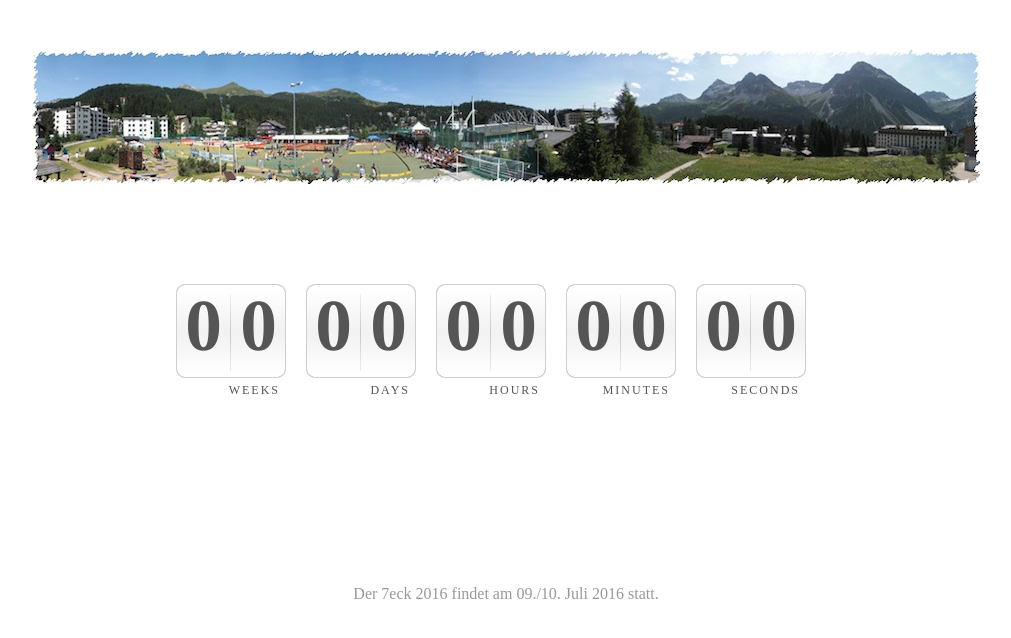
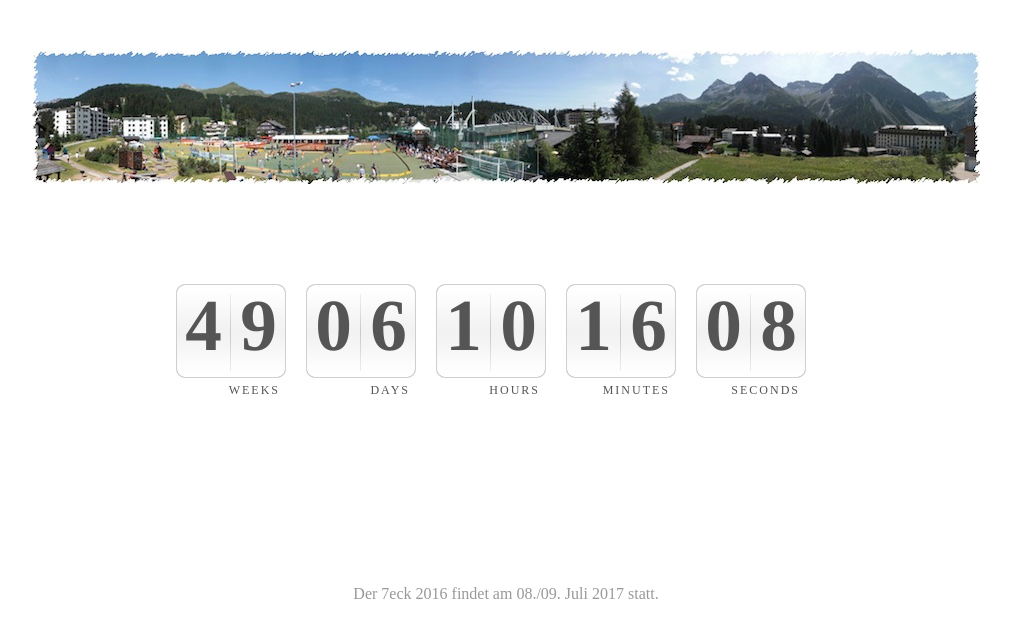
Before and after one commit to jaeggir/schiiswaetter.ch-www, a plain HTML site: page index.html in a window 1280 px wide. Shown: the whole page, without its empty margins (134-1145 px from the left). Drawn offline with Linux system fonts and the light colour scheme.

Commit message:
Update page for 7eck 2017

```diff
--- a/index.html
+++ b/index.html
@@ -56,11 +56,11 @@
 			jQuery(document).ready(function() {
 				$('#countdown_dashboard').countDown({
 					targetDate: {
-						'day': 		8,
+						'day': 		7,
 						'month': 	7,
-						'year': 	2016,
+						'year': 	2017,
 						'hour': 	18,
-						'min': 		17,
+						'min': 		44,
 						'sec': 		0
 					},
 
@@ -70,7 +70,7 @@
 
 	</div>
 </div>
-<div id="footer">Der 7eck 2016 findet am 09./10. Juli 2016 statt.</div>
+<div id="footer">Der 7eck 2016 findet am 08./09. Juli 2017 statt.</div>
 </body>
 
 </html>
```
